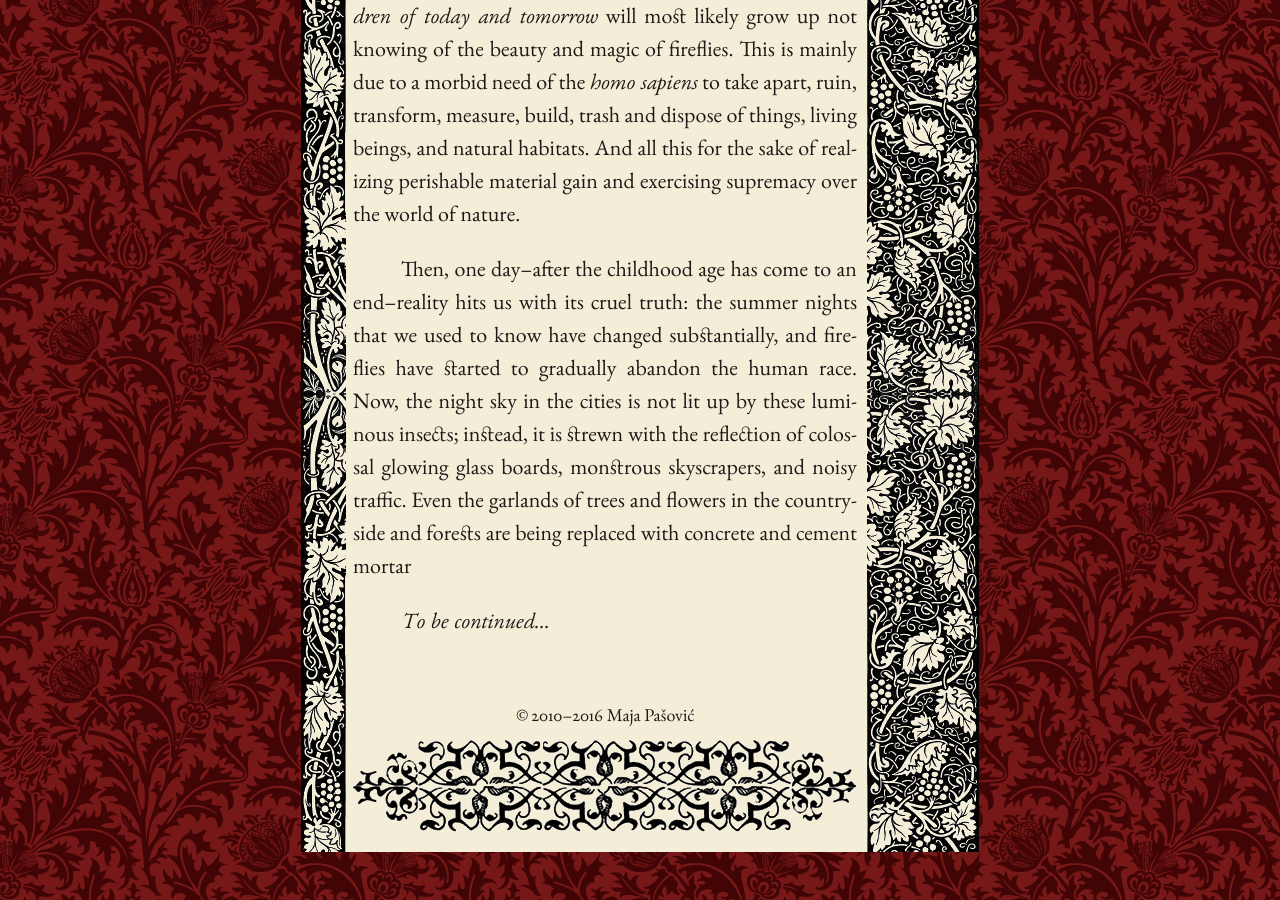
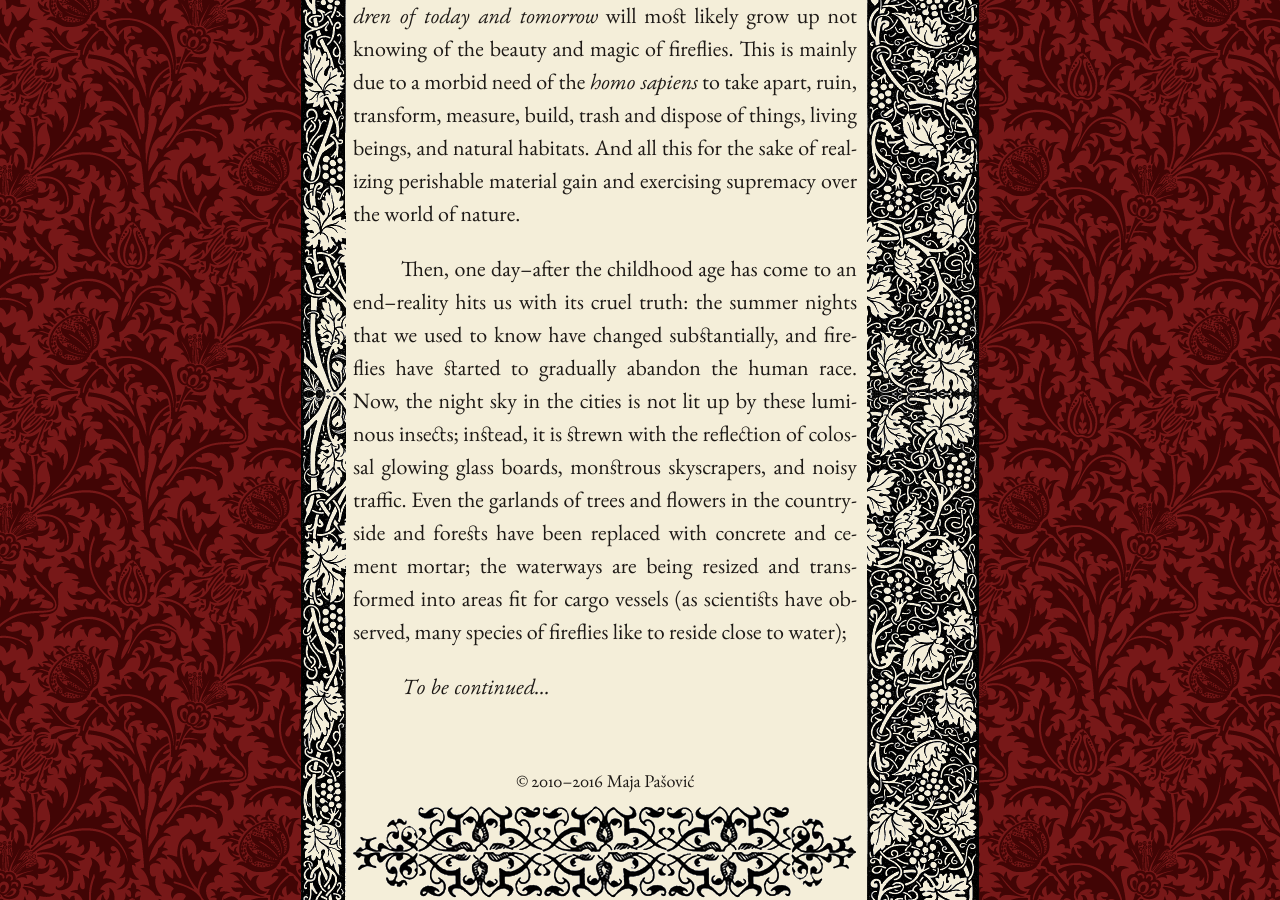
Before and after one commit to mpasovic/majapasovic.org, a Jekyll site: the page built from _posts/2016-07-06-a-lamenting-song-for-fireflies-progressive-destruction-of-the-environment-and-its-consequences.md, in a window 1280 px wide and 900 px high, scrolled down 2567 px. Built offline with Jekyll 4.4.1, drawn with Linux system fonts in a browser that asks for light colours; nearby versions of some CDN libraries.

Commit message:
Updated 2016-07-06-a-lamenting-song-for-fireflies-progressive-destruction-of-the-environment-and-its-consequences.md

```diff
--- a/_posts/2016-07-06-a-lamenting-song-for-fireflies-progressive-destruction-of-the-environment-and-its-consequences.md
+++ b/_posts/2016-07-06-a-lamenting-song-for-fireflies-progressive-destruction-of-the-environment-and-its-consequences.md
@@ -25,6 +25,6 @@
 *****
 As a child, I wondered if fireflies came out at night from a mysterious land/habitat, invisible to humans. A never-ending stream of questions titillated my youthful imagination: "How could I reach their habitat? Even if there was a way to reach it, would I be welcomed into their *community*? Would they be able to pass on their magical skill of lighting up darkness to someone who is *different*? What if they didn't like me enough, and decided to banish me from their luminous swarm?" But little did my foolish mind back then know that these luminous creatures would dwindle in number in the span of a few decades only. There were things more apprehensive and disturbing to think of, inconceivable to a child's mind. As I was growing older I came to learn that the *children of today and tomorrow* will most likely grow up not knowing of the beauty and magic of fireflies. This is mainly due to a morbid need of the *homo sapiens* to take apart, ruin, transform, measure, build, trash and dispose of things, living beings, and natural habitats. And all this for the sake of realizing perishable material gain and exercising supremacy over the world of nature.
 
-Then, one day--after the childhood age has come to an end--reality hits us with its cruel truth: the summer nights that we used to know have changed substantially, and fireflies have started to gradually abandon the human race. Now, the night sky in the cities is not lit up by these luminous insects; instead, it is strewn with the reflection of colossal glowing glass boards, monstrous skyscrapers, and noisy traffic. Even the garlands of trees and flowers in the countryside and forests are being replaced with concrete and cement mortar
+Then, one day--after the childhood age has come to an end--reality hits us with its cruel truth: the summer nights that we used to know have changed substantially, and fireflies have started to gradually abandon the human race. Now, the night sky in the cities is not lit up by these luminous insects; instead, it is strewn with the reflection of colossal glowing glass boards, monstrous skyscrapers, and noisy traffic. Even the garlands of trees and flowers in the countryside and forests have been replaced with concrete and cement mortar; the waterways are being resized and transformed into areas fit for cargo vessels (as scientists have observed, many species of fireflies like to reside close to water);
 
 *To be continued...*
```
